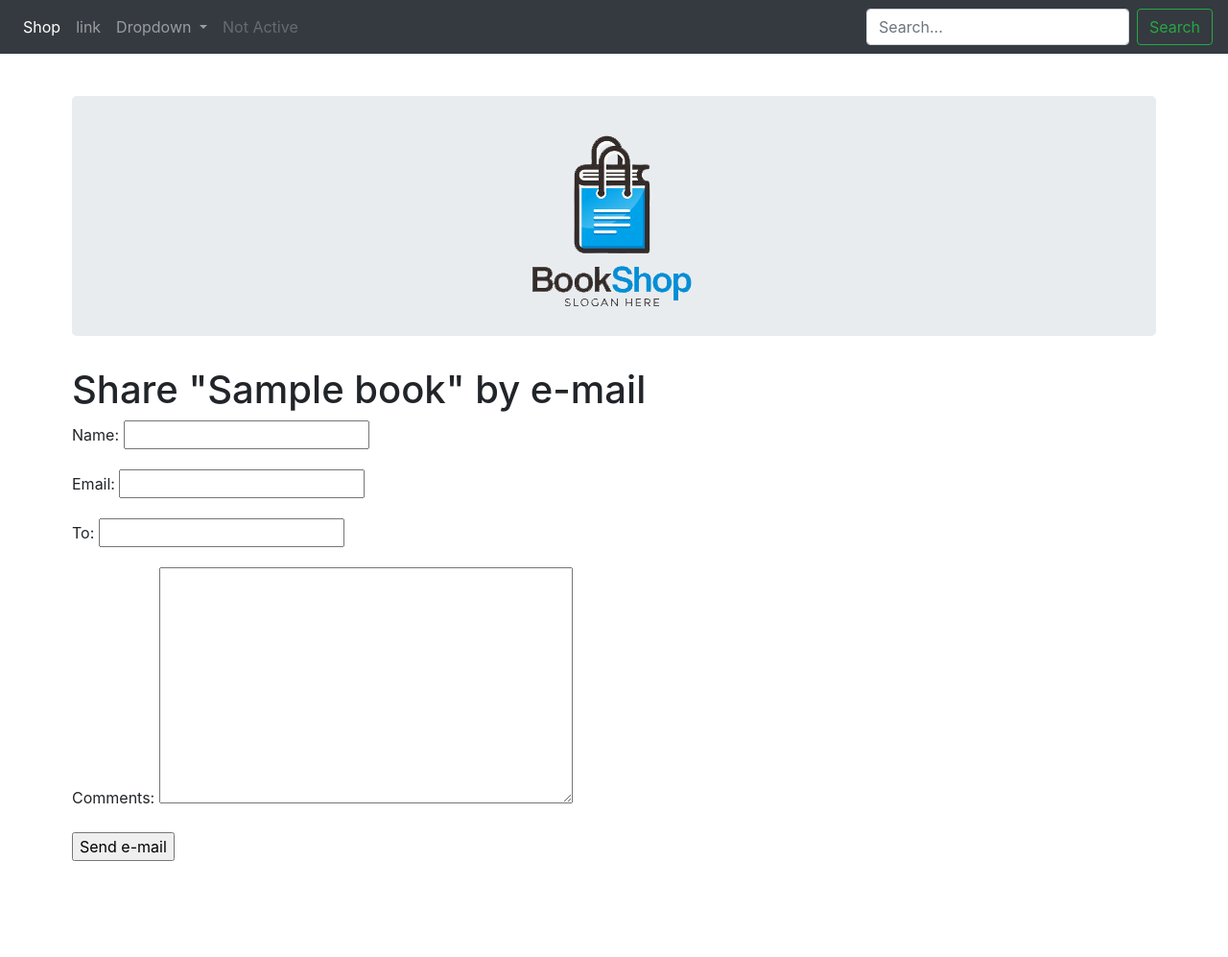
After one commit to mmoallemi99/shop, a Django app: a page that uses shop/templates/share.html in a window 1280 px wide. The commit adds this page. Shown: the whole page at 96% size. Run offline with Django 3.2, Linux system fonts and the light colour scheme; tables that the repository leaves empty hold one stand-in row (values such as "Sample post"); some libraries are stand-ins or nearby versions.

Commit message:
email esho rah endakhtam :) it feels good! mikham comment system besazam hala page 130 Dj by example packt

```diff
--- /dev/null
+++ b/shop/forms.py
@@ -0,0 +1,12 @@
+from django import forms
+from .models import Book
+
+
+class EmailPostForm(forms.Form):
+    class Meta:
+        model = Book
+    name = forms.CharField(max_length=25)
+    email = forms.EmailField()
+    to = forms.EmailField()
+    comments = forms.CharField(required=False,
+                               widget=forms.Textarea)
--- a/shop/templates/book.html
+++ b/shop/templates/book.html
@@ -15,4 +15,9 @@
             <strong>Book Not Available!</strong> For More Information Contact Us.
         </div>
     {% endif %}
+    <p>
+        <a href="{% url "shop:book_share" author.slug book.slug %}">
+        Share this post
+        </a>
+    </p>
 {% endblock %}
--- /dev/null
+++ b/shop/templates/share.html
@@ -0,0 +1,17 @@
+{% extends 'parent/main.html' %}
+
+{% block body %}
+    {% if sent %}
+        <h1>E-mail successfully sent</h1>
+        <p>
+            "{{ book.title }}" was successfully sent to {{ form.cleaned_data.to }}.
+        </p>
+    {% else %}
+        <h1>Share "{{ book.title }}" by e-mail</h1>
+        <form action="." method="post">
+            {{ form.as_p }}
+            {% csrf_token %}
+            <input type="submit" value="Send e-mail"/>
+        </form>
+    {% endif %}
+{% endblock %}
--- a/shop/urls.py
+++ b/shop/urls.py
@@ -7,7 +7,14 @@ app_name = 'shop'
 urlpatterns = [
     path('', views.shop, name='shop'),
     # path('archive/2018', views.archive, name='archive'),
-    path('<slug:author_slug>', views.author_detail, name='author_detail'),
-    path('<slug:author_slug>/<slug:book_slug>', views.book_detail, name='book_detail'),
+    path('<slug:author_slug>',
+         views.author_detail,
+         name='author_detail'),
+    path('<slug:author_slug>/<slug:book_slug>/',
+         views.book_detail,
+         name='book_detail'),
+    path('<slug:author_slug>/<slug:book_slug>/share/',
+         views.book_share,
+         name='book_share'),
 
 ]
--- a/shop/views.py
+++ b/shop/views.py
@@ -5,6 +5,7 @@ from django.views.decorators.http import require_http_methods,\
     require_GET
 
 from .models import *
+from .forms import *
 
 import redis
 from django.conf import settings
@@ -12,6 +13,8 @@ from django.conf import settings
 from django.core.paginator import Paginator,\
     PageNotAnInteger,\
     EmptyPage
+
+from django.core.mail import send_mail
 
 r = redis.StrictRedis(host=settings.REDIS_HOST,
                       port=settings.REDIS_PORT,
@@ -49,6 +52,36 @@ def book_detail(request, book_slug, author_slug):
     return render(request, 'book.html', context)
 
 
+def book_share(request, book_slug, author_slug):
+    book = get_object_or_404(Book, slug=book_slug)
+    author = get_object_or_404(Author, slug=author_slug)
+    sent = False
+
+    if request.method == 'POST':
+        form = EmailPostForm(request.POST)
+        if form.is_valid():
+            cd = form.cleaned_data
+            book_url = request.build_absolute_uri()[:-6]
+            subject = '{} ({}) recommends you buying "{}"'.format(cd['name'],
+                                                                  cd['email'],
+                                                                  book.title)
+            message = 'Read "{}" at {}\n\n{}\'s comments:{}'.format(book.title,
+                                                                    book_url,
+                                                                    cd['name'],
+                                                                    cd['comments'])
+            send_mail(subject, message, 'admin@shop.com',
+                      [cd['to']])
+            sent = True
+    else:
+        form = EmailPostForm()
+    context = {
+        'book': book,
+        'form': form,
+        'sent': sent,
+    }
+    return render(request, 'share.html', context)
+
+
 @require_GET
 def author_detail(request, author_slug):
     author = get_object_or_404(Author, slug=author_slug)
```
Also changed, not shown: shoppingsite/settings.py (+9 -0 lines).
